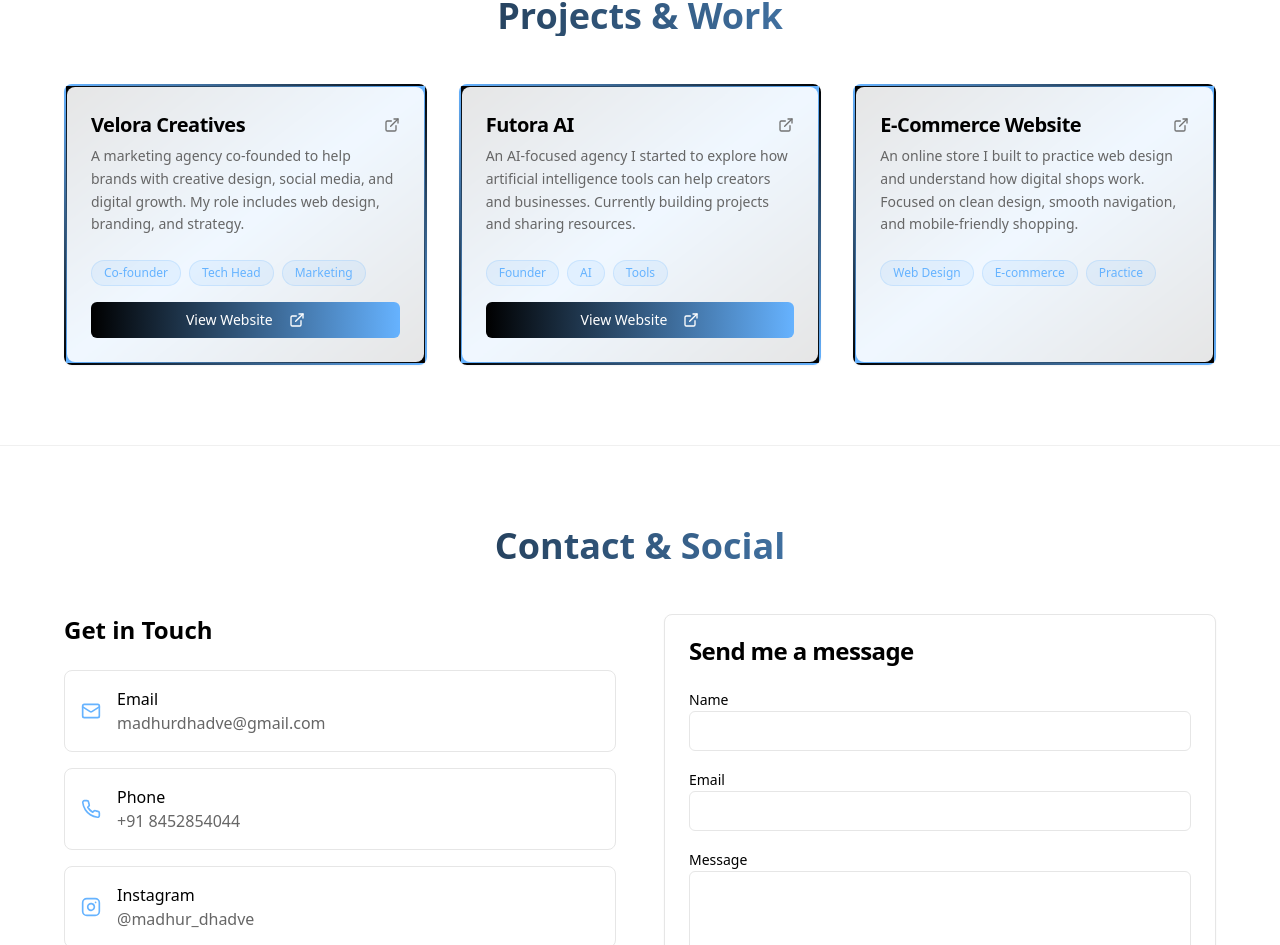
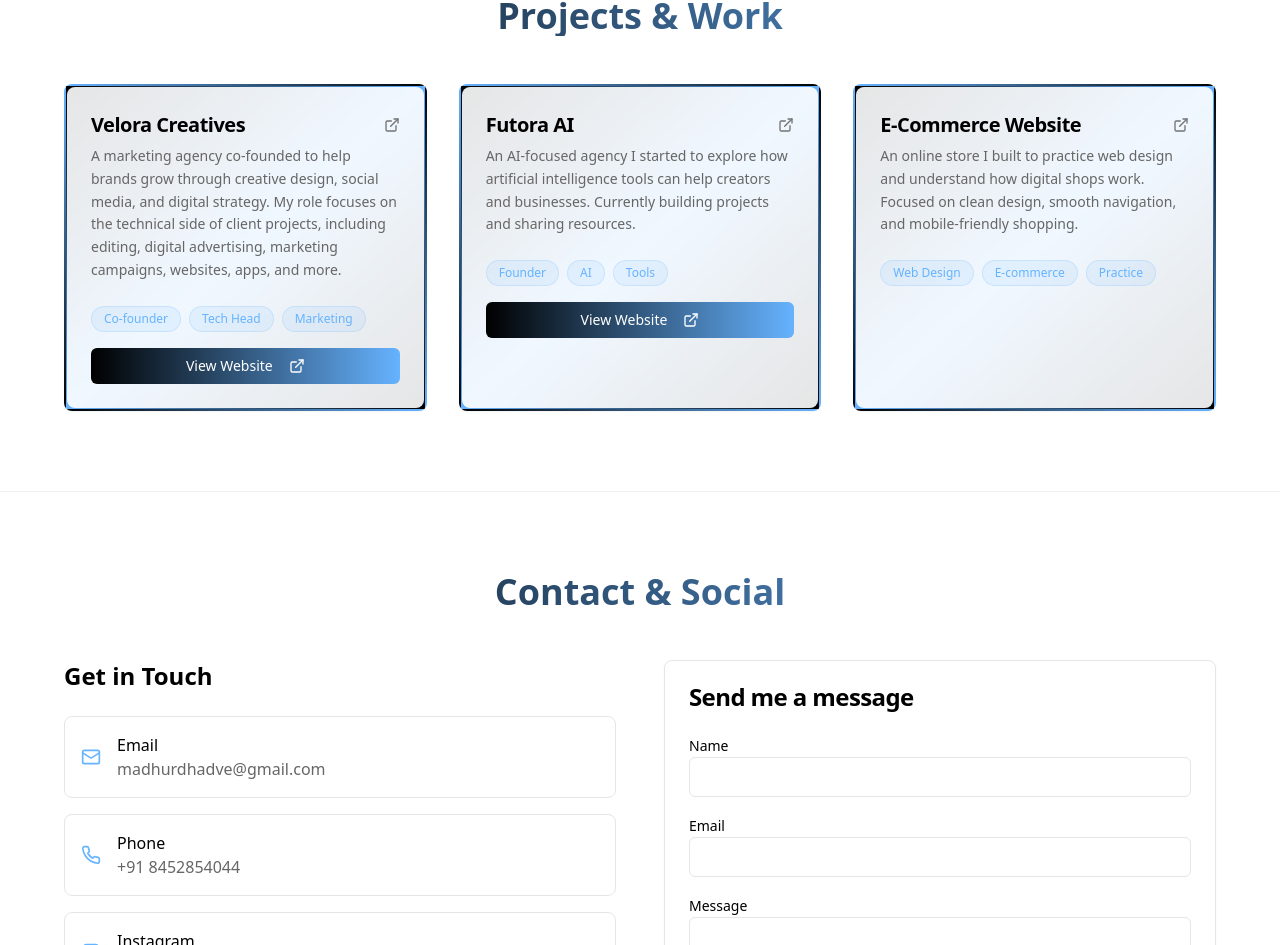
Before and after one commit to madyydam/madhur-dhadve, a React (Vite) app: page / in a window 1280 px wide. Shown: the part 3349-4294 px from the top of the page. Built offline with nearby package versions, Linux system fonts and the light colour scheme.

Commit message:
Update project description
Update description for Velora Creatives to reflect a focus on technical aspects of client projects.

```diff
--- a/src/components/Projects.tsx
+++ b/src/components/Projects.tsx
@@ -6,7 +6,7 @@ const Projects = () => {
   const projects = [
     {
       title: "Velora Creatives",
-      description: "A marketing agency co-founded to help brands with creative design, social media, and digital growth. My role includes web design, branding, and strategy.",
+      description: "A marketing agency co-founded to help brands grow through creative design, social media, and digital strategy. My role focuses on the technical side of client projects, including editing, digital advertising, marketing campaigns, websites, apps, and more.",
       link: "https://veloracreative.vercel.app/",
       tags: ["Co-founder", "Tech Head", "Marketing"],
       hasWebsite: true
```
